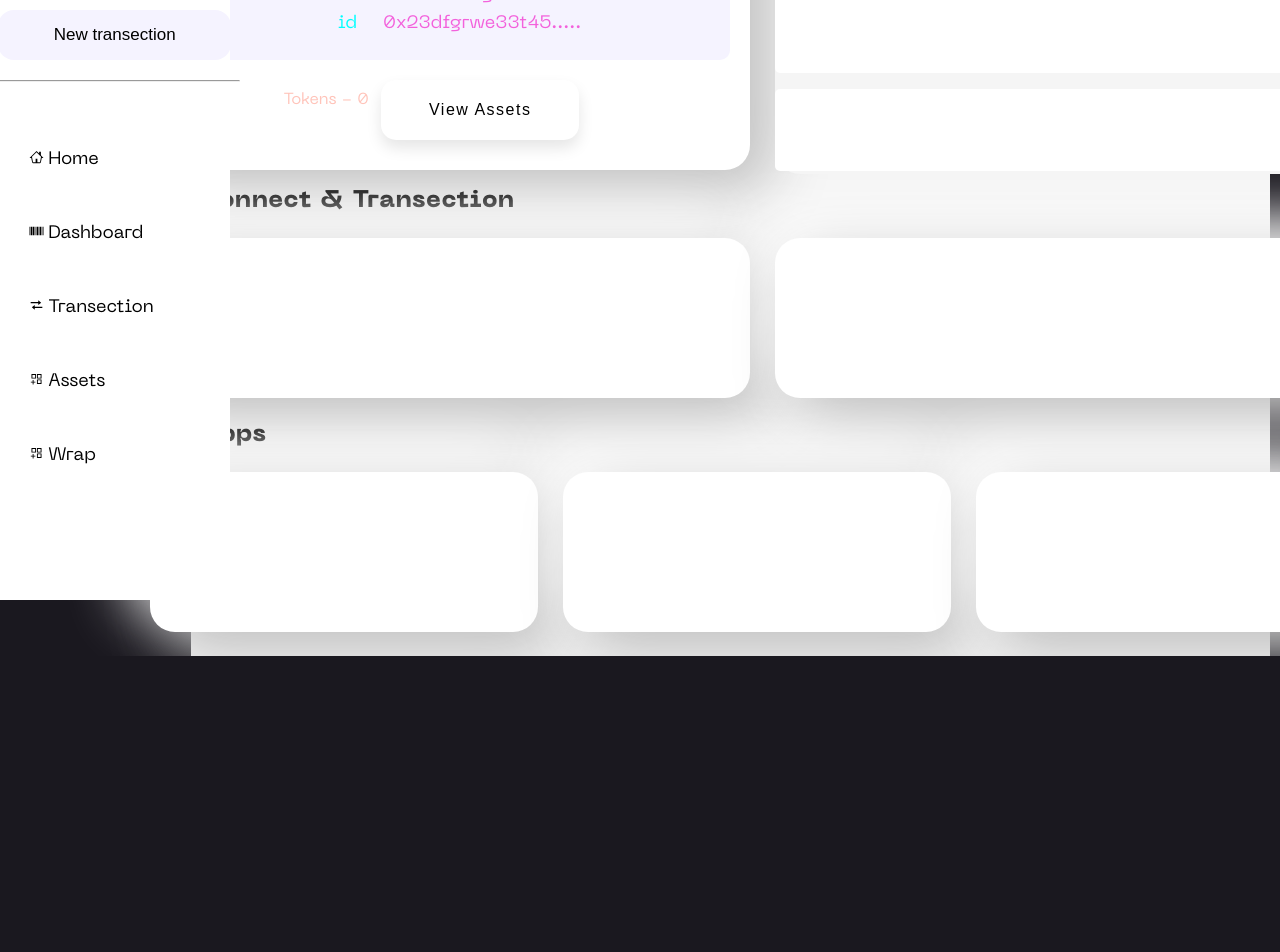
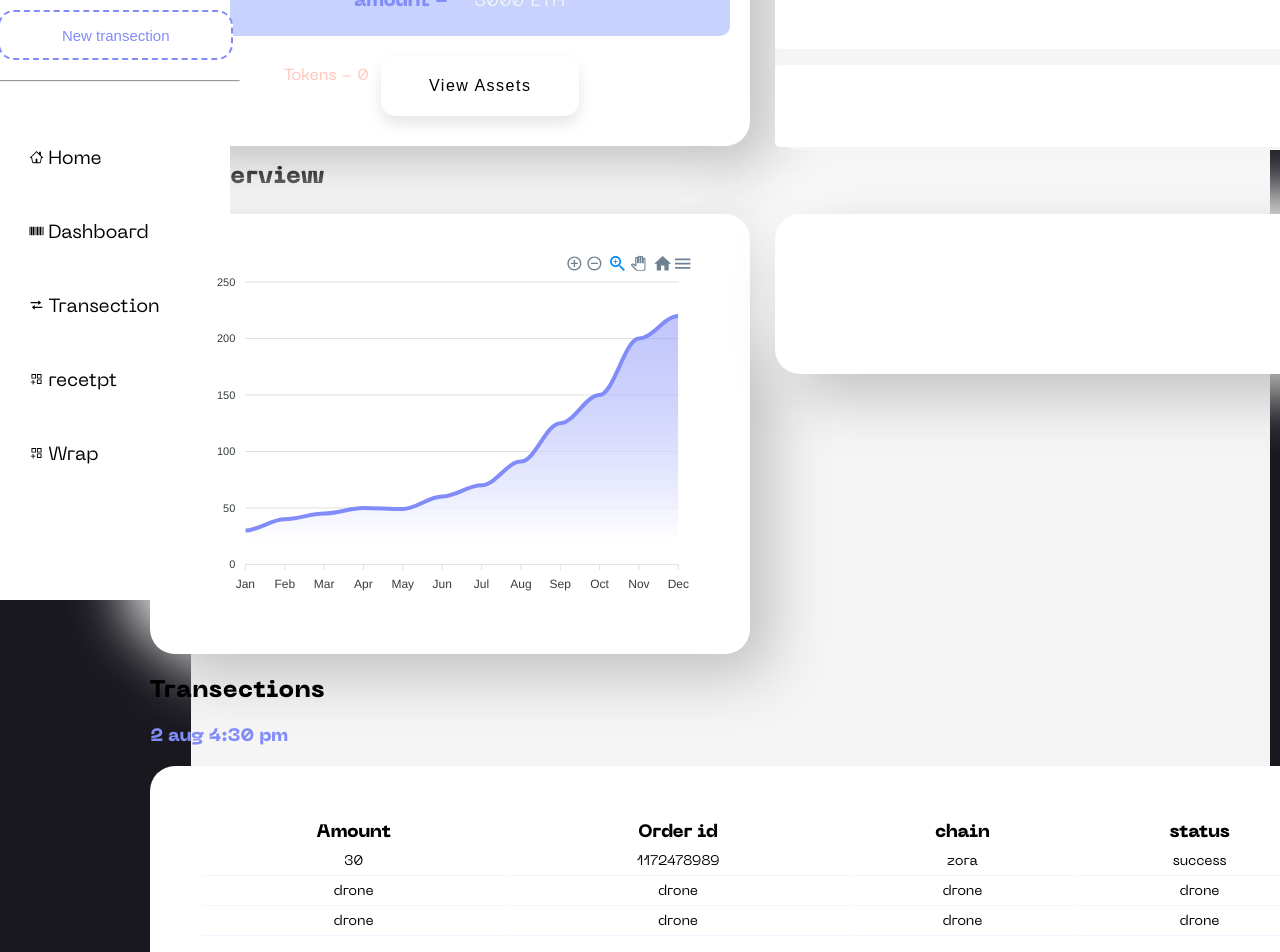
Before and after one commit to 0xVaibhav11/eyepay, a Next.js app in the folder client/: page /dashboard in a window 1280 px wide. Shown: the part 200-1152 px from the top of the page. Before the commit the page ends 856 px from the top, so only its background shows below. Built offline with nearby package versions, Linux system fonts and the light colour scheme.

Commit message:
added chart

```diff
--- a/client/app/components/Button/Button.css
+++ b/client/app/components/Button/Button.css
@@ -1,5 +1,6 @@
 .cssbuttons-io-button {
-    background: #A370F0;
+    /* background: #A370F0; */
+    background: #818cf8;
     color: white;
     font-family: inherit;
     padding: 0.35em;
--- a/client/app/dashboard/Assets/page.tsx
+++ b/client/app/dashboard/Assets/page.tsx
@@ -6,10 +6,6 @@ export default function Assets() {
       <div className={styles.main}>
         <div className={styles.heading}>Assets</div>
         <div>
-          <div className={styles.tabs}>
-            <div>tab1</div>
-            <div style={{ marginLeft: "10px" }}>tab2</div>
-          </div>
           <hr />
 
           <div className={styles.heading1}>
--- a/client/app/dashboard/Transection/page.module.scss
+++ b/client/app/dashboard/Transection/page.module.scss
@@ -22,52 +22,100 @@
       width: fit-content;
     }
 
-    .tabs {
-      display: flex;
-      flex-direction: row;
+    // .tabs {
+    //   display: flex;
+    //   flex-direction: row;
 
-      color: black;
-      padding: 12px;
-      margin-left: 30px;
-      .button {
-        font-size: large;
+    //   color: black;
+    //   padding: 12px;
+    //   margin-left: 30px;
+    //   .button {
+    //     font-size: large;
 
-        &:hover {
-          border-bottom: 3px solid red;
-          padding-bottom: 4px;
+    //     &:hover {
+    //       border-bottom: 3px solid red;
+    //       padding-bottom: 4px;
+    //     }
+    //   }
+    // }
+  }
+  // .heading1 {
+  //   display: flex;
+
+  //   justify-content: space-between;
+  //   color: black;
+  //   width: auto;
+  //   height: 50px;
+  //   border: 2px;
+  //   border-radius: 12px;
+  //   background-color: white;
+  //   margin-top: 10px;
+  //   margin-left: 10px;
+
+  //   .items1 {
+  //     text-align: center;
+  //     display: flex;
+
+  //     margin: 8px;
+  //     justify-content: center;
+  //     align-items: center;
+  //   }
+  //   .items2 {
+  //     text-align: center;
+  //     display: flex;
+  //     justify-content: center;
+  //     align-items: center;
+  //     margin: 8px;
+  //     position: relative;
+  //     justify-content: center;
+  //   }
+  // }
+
+  .Transection {
+    margin-top: 2rem;
+    > h2 {
+      font-size: 18px;
+      color: #818cf8;
+      margin: botton 0.8rem;
+      height: 3.8rem;
+    }
+
+    > table {
+      background: white;
+      width: 100%;
+      border-radius: 25px;
+      padding: 50px;
+      text-align: center;
+      // box-shadow: ;
+      transition: all 300ms ease;
+
+      &:hover {
+        box-shadow: none;
+      }
+
+      > thead {
+        font-size: 18px;
+        color: black;
+        > tr {
+          height: 2.8rem;
+          > th {
+            text-align: center;
+            border-bottom: 1px solid black #e8e8e8;
+            height: 2.8rem;
+          }
+        }
+      }
+      > tbody {
+        font-size: 14px;
+        color: black;
+        > tr {
+          height: 2.8rem;
+          > td {
+            border-bottom: 1.5px solid #f5f3ff;
+            height: 2.8rem;
+          }
         }
       }
     }
   }
-  .heading1 {
-    display: flex;
-
-    justify-content: space-between;
-    color: black;
-    width: auto;
-    height: 50px;
-    border: 2px;
-    border-radius: 12px;
-    background-color: white;
-    margin-top: 10px;
-    margin-left: 10px;
-
-    .items1 {
-      text-align: center;
-      display: flex;
-
-      margin: 8px;
-      justify-content: center;
-      align-items: center;
-    }
-    .items2 {
-      text-align: center;
-      display: flex;
-      justify-content: center;
-      align-items: center;
-      margin: 8px;
-      position: relative;
-      justify-content: center;
-    }
-  }
 }
--- a/client/app/dashboard/dashboard.module.scss
+++ b/client/app/dashboard/dashboard.module.scss
@@ -45,17 +45,22 @@
     .button1 {
       margin-top: 10px;
       height: 50px;
-      border: transparent;
+      border: dashed 2px #818cf8;
+      background-color: white;
       border-radius: 16px;
-      background-color: #f5f3ff;
-      font-size: 17px;
+      font-size: 15px;
       margin: 8px;
       width: calc(100% - 1em);
-      color: black;
+      color: #818cf8;
       margin-bottom: 20px;
       cursor: pointer;
       justify-content: center;
       place-items: center;
+      &:hover {
+        background-color: #818cf8;
+        color: white;
+        border: none;
+      }
     }
 
     .siebarItems {
@@ -65,7 +70,7 @@
       .items {
         gap: 1rem;
         margin-top: 24px;
-        font-size: 18px;
+        font-size: 19px;
         color: black;
         padding: 10px;
 
@@ -80,17 +85,17 @@
       }
 
       & :hover {
-        background-color: #f5f3ff;
+        background-color: #eef2ff;
         font-weight: 600;
 
-        color: #7c3aed;
+        color: #818cf8;
       }
     }
   }
 
   .content {
     width: 85%;
-    height: 107vh;
+    height: auto;
     background-color: #f5f5f5;
     padding-left: 5%;
     display: flex;
@@ -152,7 +157,7 @@
           height: 20vh;
           width: 70vh;
           margin: 20px;
-          background-color: #f5f3ff;
+          background-color: #c7d2fe;
           .avatar {
             vertical-align: middle;
             width: 50px;
@@ -168,7 +173,7 @@
 
             .data {
               margin: 6px;
-              color: rgb(243, 97, 220);
+              color: #f5f5f5;
               font-size: large;
             }
           }
@@ -199,8 +204,9 @@
               outline: none;
 
               &:hover {
-                background-color: #a855f7;
-                box-shadow: 0px 15px 20px rgba(243, 97, 220, 0.4);
+                background: #818cf8;
+
+                box-shadow: 0px 15px 20px;
                 color: #fff;
                 transform: translateY(-7px);
               }
@@ -248,9 +254,12 @@
       display: flex;
 
       .card3 {
-        height: 20vh;
+        height: 55vh;
         width: 75vh;
-
+        display: flex;
+        flex-direction: column;
+        justify-content: center;
+        place-items: center;
         color: white;
         background-color: white;
         border: 2px;
@@ -281,12 +290,60 @@
 
       margin-top: 25px;
       margin-bottom: 25px;
-      margin-left: 50px;
       font-weight: 700;
       color: black;
     }
     .container3 {
       display: flex;
+      width: 100%;
+
+      .Transection {
+        width: 100%;
+        > h2 {
+          font-size: 18px;
+          color: #818cf8;
+          margin-left: 1px;
+          height: 3.8rem;
+        }
+
+        > table {
+          background: white;
+          width: 100%;
+          border-radius: 25px;
+          padding: 50px;
+          text-align: center;
+          // box-shadow: ;
+          transition: all 300ms ease;
+
+          &:hover {
+            box-shadow: none;
+          }
+
+          > thead {
+            font-size: 18px;
+            color: black;
+            > tr {
+              height: 2.8rem;
+              > th {
+                text-align: center;
+                border-bottom: 1px solid black #e8e8e8;
+                height: 2.8rem;
+              }
+            }
+          }
+          > tbody {
+            font-size: 14px;
+            color: black;
+            > tr {
+              height: 2.8rem;
+              > td {
+                border-bottom: 1.5px solid #f5f3ff;
+                height: 2.8rem;
+              }
+            }
+          }
+        }
+      }
 
       .card5 {
         height: 20vh;
--- a/client/app/dashboard/layout.tsx
+++ b/client/app/dashboard/layout.tsx
@@ -72,7 +72,7 @@ export default function Dashboard({ children }: { children: React.ReactNode }) {
               <Link href="/dashboard/Assets">
                 <div className={styles.items}>
                   <AiOutlineAppstoreAdd size={23} className={styles.icons1} />
-                  <span>Assets</span>
+                  <span>recetpt</span>
                 </div>
               </Link>
               <Link href="/dashboard/Wrap">
--- a/client/app/dashboard/page.tsx
+++ b/client/app/dashboard/page.tsx
@@ -1,7 +1,70 @@
+"use client";
 import React from "react";
 import styles from "./dashboard.module.scss";
+import { ApexOptions } from "apexcharts";
 
-export default function Dashboard() {
+import dynamic from "next/dynamic";
+// import Chart from "react-apexcharts";
+const ReactApexChart = dynamic(() => import("react-apexcharts"), {
+  ssr: false,
+});
+
+// import ReactApexChart from "react-apexcharts";
+
+const Dashboard: React.FC = () => {
+  const chartData = {
+    options: {
+      colors: ["#818cf8"],
+      chart: {
+        // type: "aria",
+      },
+      dropShadow: {
+        enabled: false,
+        color: "#000",
+      },
+      xaxis: {
+        categories: [
+          "Jan",
+          "Feb",
+          "Mar",
+          "Apr",
+          "May",
+          "Jun",
+          "Jul",
+          "Aug",
+          "Sep",
+          "Oct",
+          "Nov",
+          "Dec",
+        ],
+      },
+      fill: {
+        type: "gradient",
+        gradient: {
+          shadeIntensity: 1,
+          opacityFrom: 0.7,
+          opacityTo: 0.9,
+          stops: [0, 90, 100],
+        },
+      },
+
+      dataLabels: {
+        enabled: false,
+      },
+    },
+    stroke: {
+      curve: "smooth",
+      colors: [" #818cf8"],
+    },
+
+    series: [
+      {
+        name: "Sales",
+        data: [30, 40, 45, 50, 49, 60, 70, 91, 125, 150, 200, 220],
+      },
+    ],
+  };
+
   return (
     <>
       <div className={styles.wapper}>
@@ -16,16 +79,30 @@ export default function Dashboard() {
                   </div>
                   <div className={styles.cardData}>
                     <div className={styles.data}>
-                      <span style={{ color: "black", padding: "12px" }}>
-                        Acc Adress
+                      <span
+                        style={{
+                          color: "#818cf8",
+                          padding: "12px",
+                          fontSize: "19px",
+                          fontWeight: "bold",
+                        }}
+                      >
+                        Acc Adress-
                       </span>{" "}
                       0x23dfgrwe33t45.....
                     </div>
                     <div className={styles.data}>
-                      <span style={{ color: "#00FFFF", padding: "20px" }}>
-                        id
+                      <span
+                        style={{
+                          color: "#818cf8",
+                          padding: "20px",
+                          fontSize: "19px",
+                          fontWeight: "bold",
+                        }}
+                      >
+                        amount -
                       </span>{" "}
-                      0x23dfgrwe33t45.....
+                      3000 ETH
                     </div>
                   </div>
                 </div>
@@ -56,23 +133,67 @@ export default function Dashboard() {
             </div>
           </div>
 
-          <div className={styles.span1}>Connect & Transection</div>
+          <div className={styles.span1}>overview</div>
 
           <div className={styles.container2}>
             <div>
-              <div className={styles.card3}></div>
+              <div className={styles.card3}>
+                <ReactApexChart
+                  options={chartData.options}
+                  series={chartData.series}
+                  type="area"
+                  height={350}
+                  width={500}
+                />
+              </div>
             </div>
             <div className={styles.card4}></div>
           </div>
 
-          <div className={styles.span2}>Apps</div>
+          <div className={styles.span2}>Transections</div>
           <div className={styles.container3}>
-            <div className={styles.card5}></div>
+            <div className={styles.Transection}>
+              <h2>2 aug 4:30 pm</h2>
+              <table>
+                <thead>
+                  <tr>
+                    <th>Amount</th>
+                    <th>Order id</th>
+                    <th>chain</th>
+                    <th>status</th>
+                  </tr>
+                </thead>
+
+                <tbody>
+                  <tr>
+                    <td>30</td>
+                    <td>1172478989</td>
+                    <td>zora</td>
+                    <td>success</td>
+                  </tr>
+                  <tr>
+                    <td>drone</td>
+                    <td>drone</td>
+                    <td>drone</td>
+                    <td>drone</td>
+                  </tr>
+                  <tr>
+                    <td>drone</td>
+                    <td>drone</td>
+                    <td>drone</td>
+                    <td>drone</td>
+                  </tr>
+                </tbody>
+              </table>
+            </div>
+            {/* <div className={styles.card5}></div>
             <div style={{ marginLeft: "25px" }} className={styles.card5}></div>
-            <div style={{ marginLeft: "25px" }} className={styles.card5}></div>
+            <div style={{ marginLeft: "25px" }} className={styles.card5}></div> */}
           </div>
         </div>
       </div>
     </>
   );
-}
+};
+
+export default Dashboard;
--- a/client/package.json
+++ b/client/package.json
@@ -12,11 +12,13 @@
     "@types/node": "^20.4.8",
     "@types/react": "18.2.18",
     "@types/react-dom": "18.2.7",
+    "apexcharts": "^3.41.1",
     "eslint": "8.46.0",
     "eslint-config-next": "13.4.12",
     "framer-motion": "^10.15.0",
     "next": "13.4.12",
     "react": "18.2.0",
+    "react-apexcharts": "^1.4.1",
     "react-dom": "18.2.0",
     "react-icon": "^1.0.0",
     "react-icons": "^4.10.1",
```
Also changed, not shown: client/app/dashboard/Transection/page.tsx (+35 -17 lines), 1 other file (tests, documents, lock files or other folders).
